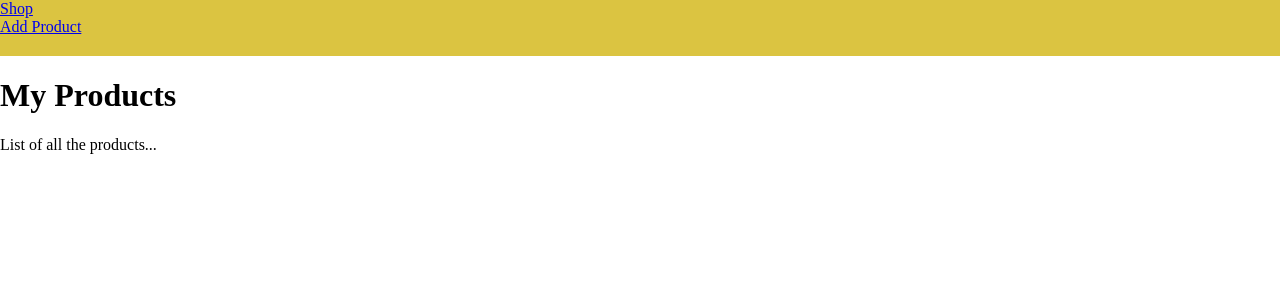
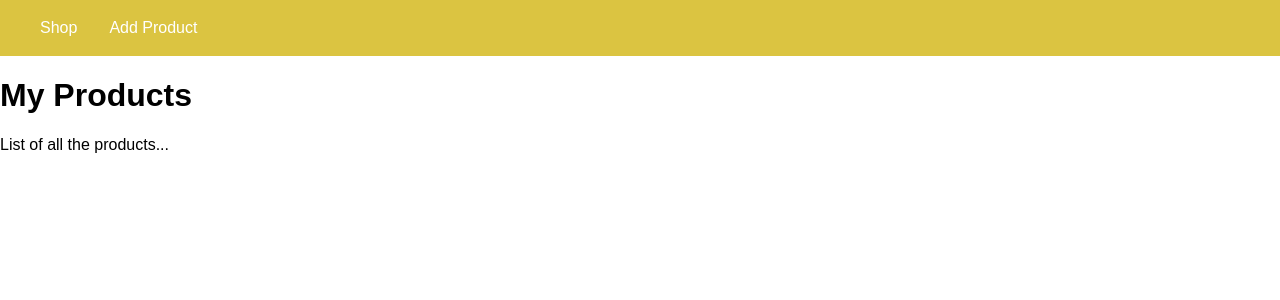
Before and after one commit to shem4soul/Ecommerce-with-MongoDB, a Node server app: page / in a window 1280 px wide; the page is wider, and only the part inside the window is pictured. Shown: the top 300 px of that part. Run offline with Node 20, Linux system fonts and the light colour scheme.

Commit message:
Refactor shop HTML styles for improved organization and readability

```diff
--- a/views/shop.html
+++ b/views/shop.html
@@ -8,17 +8,43 @@
         body{
             padding: 0;
             margin: 0;
+            font-family: sans-serif;
         }
        .main-header__item-list {
         list-style: none;
         margin: 0;
         padding: 0;
+        display: flex;
        }
+
+       .main-header__item {
+        margin: 0 1rem;
+        padding: 0;
+       }
+
+       .main-header__item a {
+        text-decoration: none;
+        color: white;
+       }
+
        .main-header {
         width: 100%;
         height: 3.5rem;
         background-color: #dbc441;
+        padding: 0 1.5rem;
        }
+    .main-header_nav{
+        height: 100%;
+        display: flex;
+        align-items: center;
+    }
+
+    .main-header__item a:hover,
+    .main-header__item a:active,
+    .main-header__item a.active {
+        color: #6200ff;
+    }
+
     </style>
 </head>
 <body>
```
